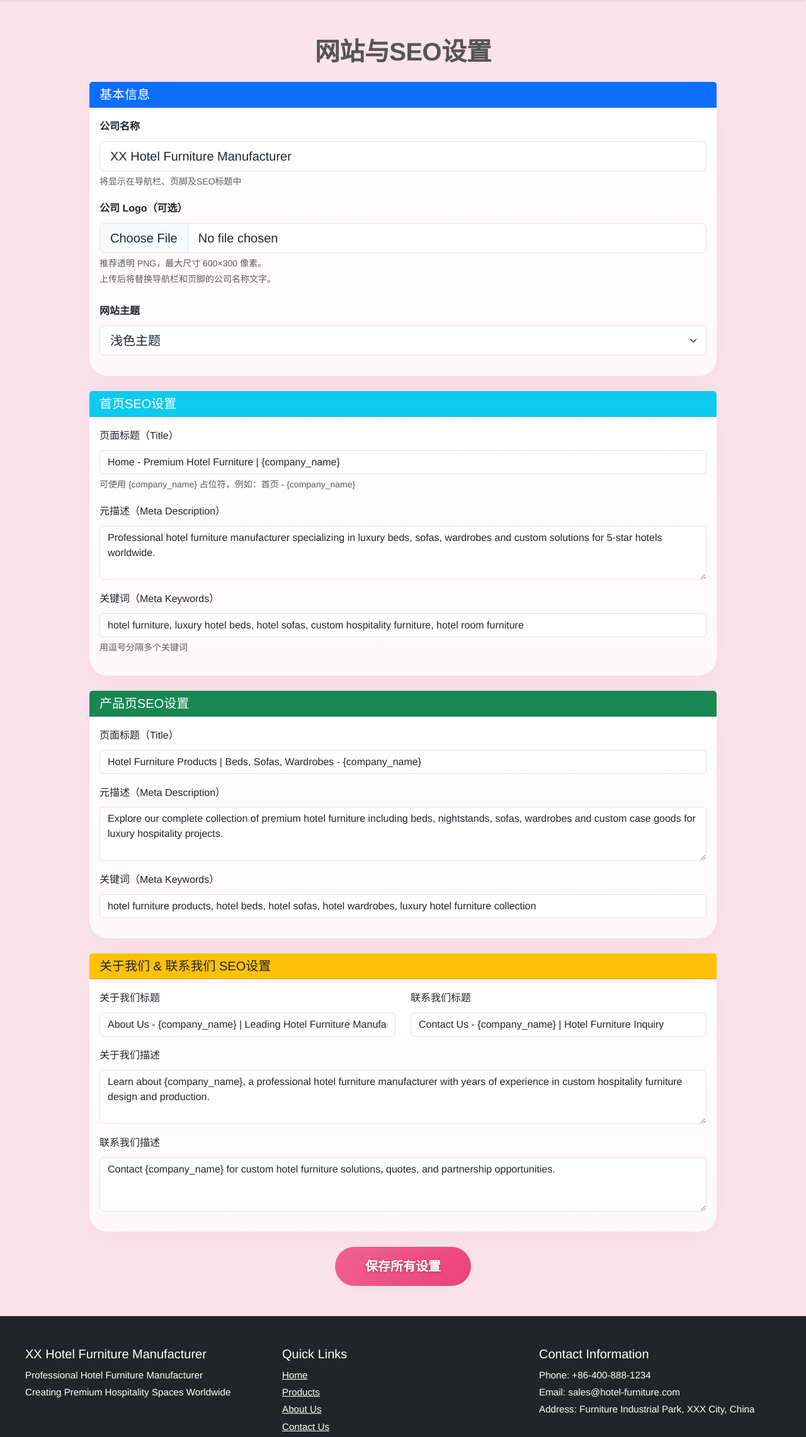
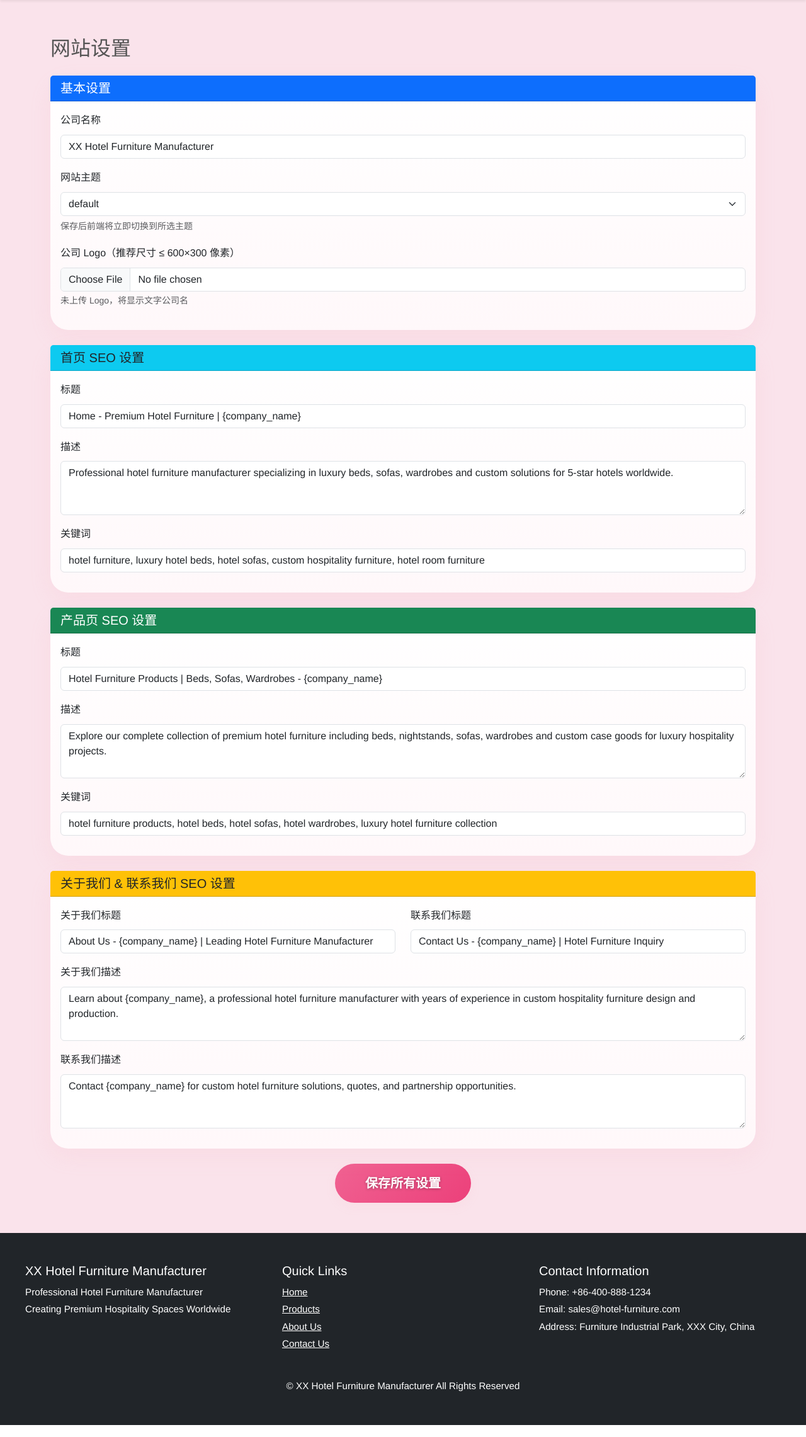
Before and after one commit to edouardlicn123/Hotel-furniture-company-site, a Flask app: page /admin/settings in a window 1280 px wide. Shown: the part 90-2372 px from the top of the page at 63% size. Run offline with Flask 3, Linux system fonts and the light colour scheme; the visitor is signed in with stand-in values (Sample User, id 1); data comes from the database, SQL or seed files in the repository; some libraries are stand-ins or nearby versions.

Commit message:
front many fixs2

```diff
--- a/app/__init__.py
+++ b/app/__init__.py
@@ -12,8 +12,6 @@ login_manager.login_message_category = 'warning'
 
 def create_app():
     app = Flask(__name__)
-    import time
-    app.config['CURRENT_TIME'] = int(time.time())  # 每次启动服务器都会变
     app.config['SECRET_KEY'] = 'your-very-secret-key-change-me'
     app.config['SQLALCHEMY_DATABASE_URI'] = 'sqlite:///site.db'
     app.config['SQLALCHEMY_TRACK_MODIFICATIONS'] = False
--- a/app/routes/admin.py
+++ b/app/routes/admin.py
@@ -2,9 +2,10 @@ from flask import Blueprint, render_template, request, redirect, url_for, flash
 from flask_login import login_required, login_user, logout_user, current_user
 from app.models import Product, Category, User, Settings
 from app import db
+from flask import current_app
 from werkzeug.security import generate_password_hash, check_password_hash
 import os
-from PIL import Image  # 需要 pip install pillow
+from PIL import Image
 
 admin_bp = Blueprint('admin', __name__, template_folder='templates/admin')
 
@@ -41,35 +42,47 @@ def settings():
         db.session.add(settings)
         db.session.commit()
 
+    # 自动读取 themes 目录下的所有主题文件
+    themes_dir = os.path.join(current_app.root_path, 'static', 'css', 'themes')
+    try:
+        theme_files = [
+            f[:-4] for f in os.listdir(themes_dir)
+            if f.endswith('.css') and f != 'variables.css'
+        ]
+        theme_files.sort()
+    except Exception:
+        theme_files = ['default']
+
     if request.method == 'POST':
         settings.company_name = request.form.get('company_name', '').strip()
-        settings.theme = request.form.get('theme', 'light')
 
-        # 保存所有 SEO 字段
+        # 主题选择
+        selected_theme = request.form.get('theme')
+        if selected_theme in theme_files:
+            settings.theme = selected_theme
+        else:
+            settings.theme = 'default'
+
+        # SEO 字段
         settings.seo_home_title = request.form.get('seo_home_title', '')
         settings.seo_home_description = request.form.get('seo_home_description', '')
         settings.seo_home_keywords = request.form.get('seo_home_keywords', '')
-
         settings.seo_products_title = request.form.get('seo_products_title', '')
         settings.seo_products_description = request.form.get('seo_products_description', '')
         settings.seo_products_keywords = request.form.get('seo_products_keywords', '')
-
         settings.seo_about_title = request.form.get('seo_about_title', '')
         settings.seo_about_description = request.form.get('seo_about_description', '')
-
         settings.seo_contact_title = request.form.get('seo_contact_title', '')
         settings.seo_contact_description = request.form.get('seo_contact_description', '')
 
-        # 处理 Logo 上传
+        # Logo 上传（保持原有逻辑）
         logo_file = request.files.get('logo')
         if logo_file and logo_file.filename != '':
-            upload_folder = os.path.join('app', 'static', 'uploads', 'logo')
+            upload_folder = os.path.join(current_app.root_path, 'static', 'uploads', 'logo')
             os.makedirs(upload_folder, exist_ok=True)
 
-            # 临时保存用于检查尺寸
-            filename = logo_file.filename.rsplit('.', 1)[-1].lower() if '.' in logo_file.filename else 'png'
-            temp_filename = f'temp_company_logo.{filename}'
-            temp_path = os.path.join(upload_folder, temp_filename)
+            ext = logo_file.filename.rsplit('.', 1)[-1].lower() if '.' in logo_file.filename else 'png'
+            temp_path = os.path.join(upload_folder, f'temp_company_logo.{ext}')
             logo_file.save(temp_path)
 
             try:
@@ -78,7 +91,6 @@ def settings():
                         os.remove(temp_path)
                         flash('Logo 图片尺寸超过最大限制 600×300 像素，请重新上传！', 'danger')
                     else:
-                        # 尺寸合法，统一保存为 company_logo（覆盖旧文件）
                         final_path = os.path.join(upload_folder, 'company_logo')
                         if os.path.exists(final_path):
                             os.remove(final_path)
@@ -90,16 +102,13 @@ def settings():
                     os.remove(temp_path)
                 flash(f'图片处理失败：{str(e)}', 'danger')
 
-        # 可选：如果以后想加“移除 Logo”按钮，可以在这里处理
-        # elif request.form.get('remove_logo'):
-        #     ...
-
         db.session.commit()
-        flash('所有设置保存成功！', 'success')
+        flash('所有设置保存成功！主题已更新。', 'success')
         return redirect(url_for('admin.settings'))
 
-    return render_template('admin/settings.html', settings=settings)
+    return render_template('admin/settings.html', settings=settings, theme_files=theme_files)
 
+# 以下产品管理路由保持不变（直接复制原文件对应部分即可）
 @admin_bp.route('/products')
 @login_required
 def product_list():
@@ -125,12 +134,11 @@ def product_add():
         applicable_space = request.form.get('applicable_space')
         featured_series = request.form.get('featured_series')
 
-        # 多图上传处理（最多10张）
-        upload_folder = os.path.join('app', 'static', 'uploads', 'products')
+        upload_folder = os.path.join(current_app.root_path, 'static', 'uploads', 'products')
         os.makedirs(upload_folder, exist_ok=True)
 
         photos_list = []
-        image_files = request.files.getlist('photos')  # name="photos"
+        image_files = request.files.getlist('photos')
 
         for file in image_files[:10]:
             if file and file.filename != '':
--- a/app/static/css/base.css
+++ b/app/static/css/base.css
@@ -374,7 +374,7 @@ footer a:hover {
 }
 
 .featured-section .product-card-img {
-    height: 250px;
+    height: 260px;
 }
 
 /* 响应式优化 */
--- a/app/templates/admin/settings.html
+++ b/app/templates/admin/settings.html
@@ -1,116 +1,93 @@
 {% extends "admin/base.html" %}
 
-{% block title %}网站设置{% endblock %}
-
 {% block content %}
-<div class="row justify-content-center">
-    <div class="col-lg-10">
-        <h2 class="section-title mb-4">网站与SEO设置</h2>
-
-        {% with messages = get_flashed_messages(with_categories=true) %}
-            {% if messages %}
-                {% for category, message in messages %}
-                    <div class="alert alert-{{ category }} alert-dismissible fade show mb-4">
-                        {{ message }}
-                        <button type="button" class="btn-close" data-bs-dismiss="alert"></button>
-                    </div>
-                {% endfor %}
-            {% endif %}
-        {% endwith %}
-
+<div class="container mt-5">
+    <h2 class="mb-4">网站设置</h2>
     <form method="POST" enctype="multipart/form-data">
-            <!-- 基本信息 -->
         <div class="card mb-4">
             <div class="card-header bg-primary text-white">
-                    <h5 class="mb-0">基本信息</h5>
+                <h5 class="mb-0">基本设置</h5>
             </div>
             <div class="card-body">
                 <div class="mb-3">
-                        <label for="company_name" class="form-label fw-bold">公司名称</label>
-                        <input type="text" class="form-control form-control-lg" id="company_name" name="company_name"
+                    <label for="company_name" class="form-label">公司名称</label>
+                    <input type="text" class="form-control" id="company_name" name="company_name"
                            value="{{ settings.company_name }}" required>
-                        <div class="form-text">将显示在导航栏、页脚及SEO标题中</div>
                 </div>
 
-                    <div class="mb-4">
-                        <label for="logo" class="form-label fw-bold">公司 Logo（可选）</label>
-                        <input class="form-control form-control-lg" type="file" id="logo" name="logo" accept="image/*">
-                        <div class="form-text">
-                            推荐透明 PNG，最大尺寸 600×300 像素。<br>
-                            上传后将替换导航栏和页脚的公司名称文字。
-                        </div>
-                        {% if settings.logo %}
-                        <div class="mt-3">
-                            <p class="mb-2"><strong>当前 Logo：</strong></p>
-                            <img src="{{ url_for('static', filename='uploads/logo/company_logo') }}?v={{ range(1,1000000)|random }}"
-                                 alt="Current Logo" class="img-thumbnail" style="max-height: 100px;">
-                        </div>
-                        {% endif %}
+                <!-- 主题选择下拉框 -->
+                <div class="mb-3">
+                    <label for="theme" class="form-label">网站主题</label>
+                    <select class="form-select" id="theme" name="theme">
+                        {% for theme in theme_files %}
+                            <option value="{{ theme }}" {% if settings.theme == theme %}selected{% endif %}>
+                                {{ theme }}
+                            </option>
+                        {% endfor %}
+                    </select>
+                    <div class="form-text">保存后前端将立即切换到所选主题</div>
                 </div>
 
                 <div class="mb-3">
-                        <label for="theme" class="form-label fw-bold">网站主题</label>
-                        <select class="form-select form-select-lg" id="theme" name="theme">
-                            <option value="light" {% if settings.theme == 'light' %}selected{% endif %}>浅色主题</option>
-                            <option value="dark" {% if settings.theme == 'dark' %}selected{% endif %}>深色主题</option>
-                            <option value="blue" {% if settings.theme == 'blue' %}selected{% endif %}>蓝色主题</option>
-                        </select>
+                    <label for="logo" class="form-label">公司 Logo（推荐尺寸 ≤ 600×300 像素）</label>
+                    <input type="file" class="form-control" id="logo" name="logo" accept="image/*">
+                    {% if settings.logo %}
+                        <small class="text-success">✓ 当前已上传 Logo</small>
+                    {% else %}
+                        <small class="text-muted">未上传 Logo，将显示文字公司名</small>
+                    {% endif %}
                 </div>
             </div>
         </div>
 
-            <!-- 首页SEO -->
+        <!-- 以下 SEO 设置卡片保持您原有的结构不变 -->
         <div class="card mb-4">
-                <div class="card-header bg-info text-white">
-                    <h5 class="mb-0">首页SEO设置</h5>
+            <div class="card-header bg-info text-dark">
+                <h5 class="mb-0">首页 SEO 设置</h5>
             </div>
             <div class="card-body">
                 <div class="mb-3">
-                        <label for="seo_home_title" class="form-label">页面标题（Title）</label>
+                    <label for="seo_home_title" class="form-label">标题</label>
                     <input type="text" class="form-control" id="seo_home_title" name="seo_home_title"
                            value="{{ settings.seo_home_title }}">
-                        <div class="form-text">可使用 {company_name} 占位符，例如：首页 - {company_name}</div>
                 </div>
                 <div class="mb-3">
-                        <label for="seo_home_description" class="form-label">元描述（Meta Description）</label>
+                    <label for="seo_home_description" class="form-label">描述</label>
                     <textarea class="form-control" id="seo_home_description" name="seo_home_description" rows="3">{{ settings.seo_home_description }}</textarea>
                 </div>
                 <div class="mb-3">
-                        <label for="seo_home_keywords" class="form-label">关键词（Meta Keywords）</label>
+                    <label for="seo_home_keywords" class="form-label">关键词</label>
                     <input type="text" class="form-control" id="seo_home_keywords" name="seo_home_keywords"
                            value="{{ settings.seo_home_keywords }}">
-                        <div class="form-text">用逗号分隔多个关键词</div>
                 </div>
             </div>
         </div>
 
-            <!-- 产品页SEO -->
         <div class="card mb-4">
             <div class="card-header bg-success text-white">
-                    <h5 class="mb-0">产品页SEO设置</h5>
+                <h5 class="mb-0">产品页 SEO 设置</h5>
             </div>
             <div class="card-body">
                 <div class="mb-3">
-                        <label for="seo_products_title" class="form-label">页面标题（Title）</label>
+                    <label for="seo_products_title" class="form-label">标题</label>
                     <input type="text" class="form-control" id="seo_products_title" name="seo_products_title"
                            value="{{ settings.seo_products_title }}">
                 </div>
                 <div class="mb-3">
-                        <label for="seo_products_description" class="form-label">元描述（Meta Description）</label>
+                    <label for="seo_products_description" class="form-label">描述</label>
                     <textarea class="form-control" id="seo_products_description" name="seo_products_description" rows="3">{{ settings.seo_products_description }}</textarea>
                 </div>
                 <div class="mb-3">
-                        <label for="seo_products_keywords" class="form-label">关键词（Meta Keywords）</label>
+                    <label for="seo_products_keywords" class="form-label">关键词</label>
                     <input type="text" class="form-control" id="seo_products_keywords" name="seo_products_keywords"
                            value="{{ settings.seo_products_keywords }}">
                 </div>
             </div>
         </div>
 
-            <!-- 关于我们 & 联系我们 SEO -->
         <div class="card mb-4">
             <div class="card-header bg-warning text-dark">
-                    <h5 class="mb-0">关于我们 & 联系我们 SEO设置</h5>
+                <h5 class="mb-0">关于我们 & 联系我们 SEO 设置</h5>
             </div>
             <div class="card-body">
                 <div class="row">
@@ -141,5 +118,4 @@
         </div>
     </form>
 </div>
-</div>
 {% endblock %}
--- a/app/templates/base.html
+++ b/app/templates/base.html
@@ -10,7 +10,7 @@
 
     {% block extra_styles %}
         <!-- 新 CSS 架构入口：custom.css 会自动导入 base.css + variables.css + 当前主题 -->
-        <link rel="stylesheet" href="{{ url_for('static', filename='css/custom.css') }}?v={{ config.CURRENT_TIME|default('1') }}">
+        <link rel="stylesheet" href="{{ url_for('static', filename='css/custom.css') }}?v={{ range(1,1000000)|random }}">
         <!-- 保留原有额外样式（Bootstrap 等） -->
         {% include 'partials/extra_styles.html' %}
     {% endblock %}
```
Also changed, not shown: app/static/css/themes/default.css (line endings or trailing spaces). Lines whose indentation alone changed are shown as unchanged.
